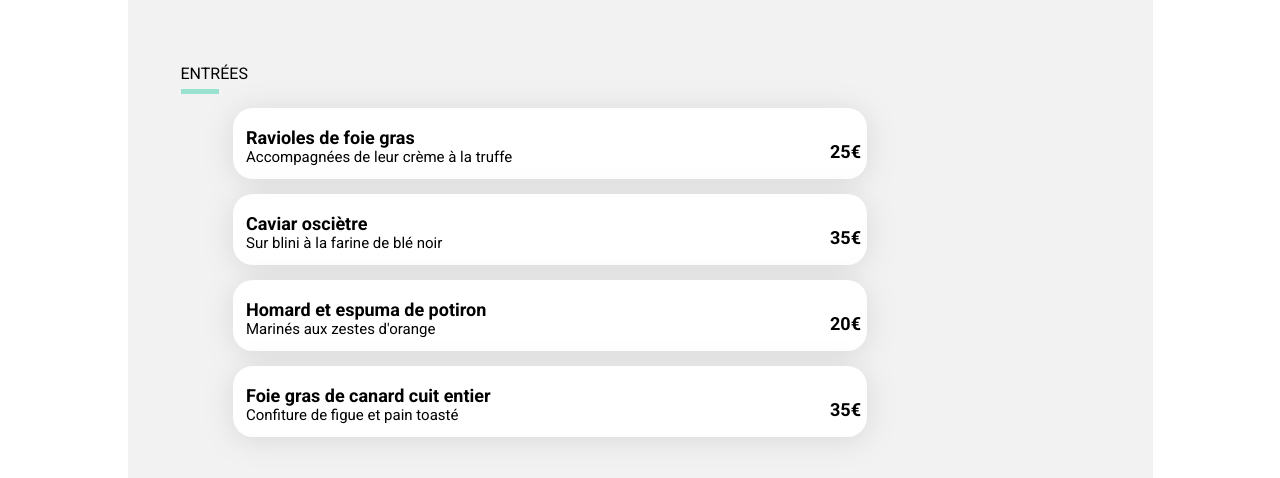
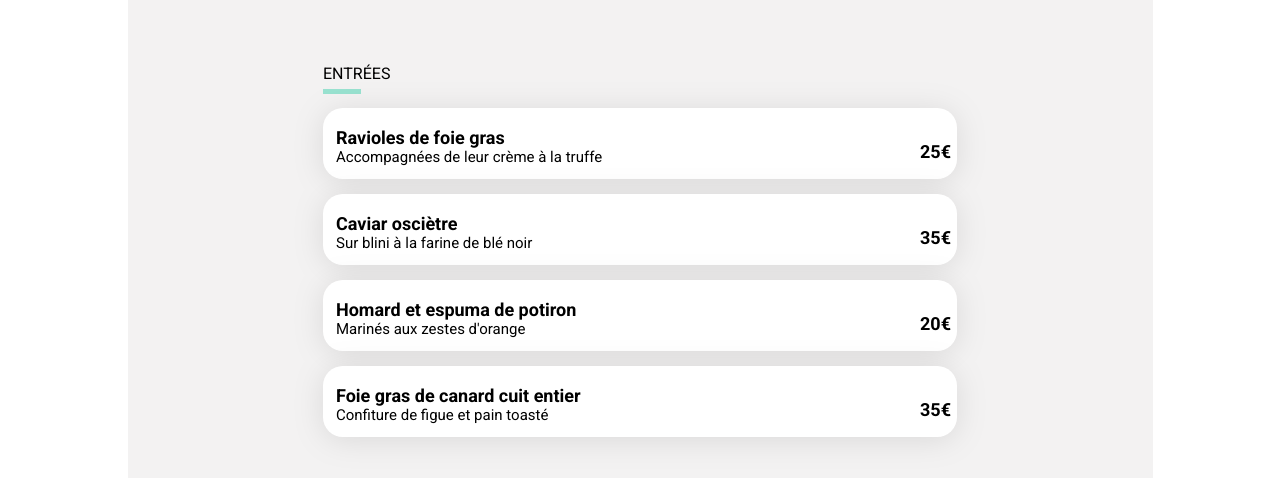
Before and after one commit to QJanvier/Projet4OhmyFood, a website: page restaurants/note.html in a window 1280 px wide. Shown: the part 345-823 px from the top of the page. Drawn offline with Linux system fonts and the light colour scheme; a web font is replaced by a local one.

Commit message:
minor tweaks

```diff
--- a/restaurants/note.html
+++ b/restaurants/note.html
@@ -49,6 +49,7 @@
                         </div>
                     </div>
                 </div>
+                <div class="all_menu">
                     <div class="dishes appetizer">
                         <div class="dishes_title">
                             <h2>ENTRÉES</h2>
@@ -210,6 +211,7 @@
                             </article>
                         </div>
                     </div>
+                </div>
                 <div class="order">
                     <button type="button" class="btn"><span>Commander</span></button>
                 </div>
```
Also changed, not shown: restaurants/delice.html (+2 -0 lines), restaurants/française.html (+2 -0 lines). Lines whose indentation alone changed are shown as unchanged.
